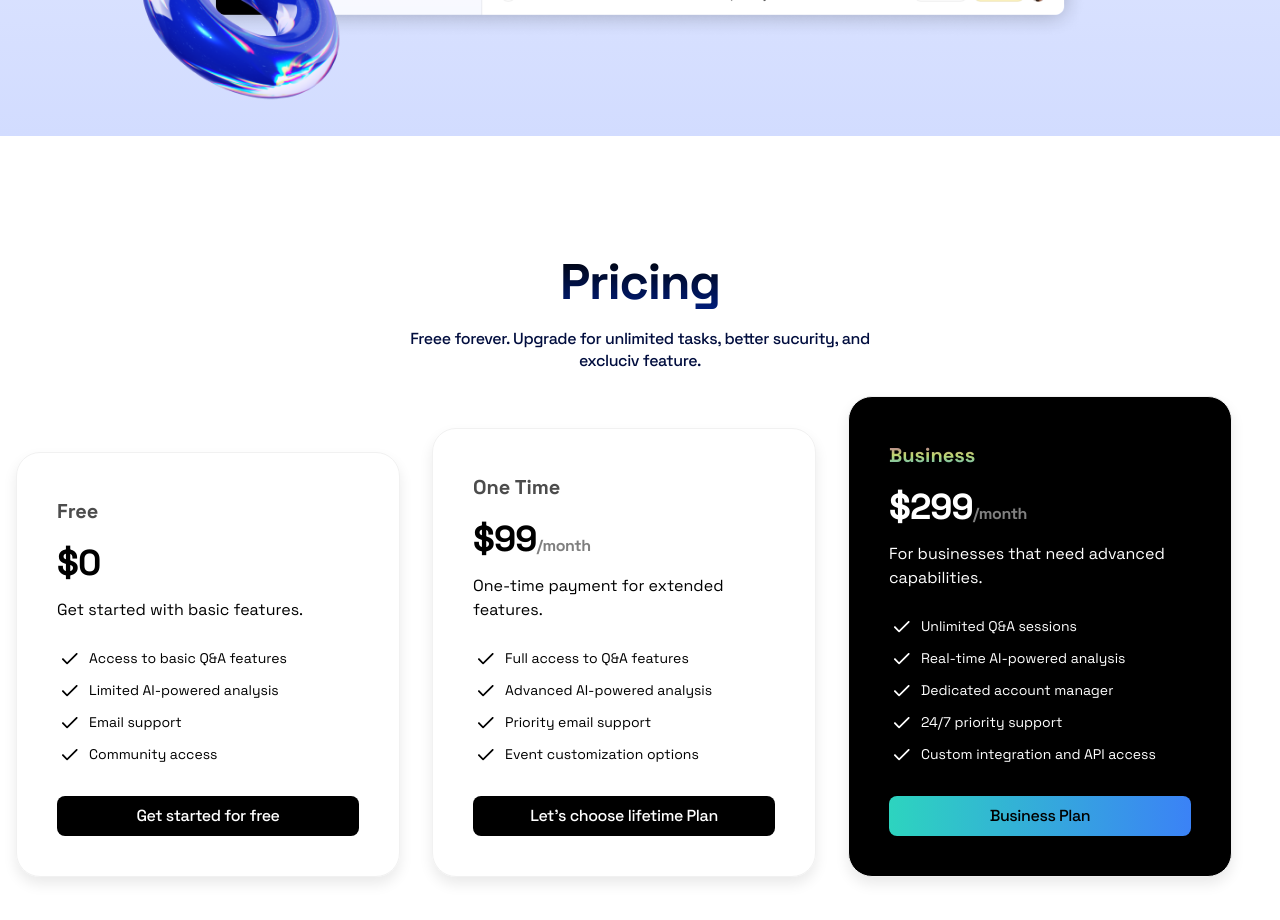
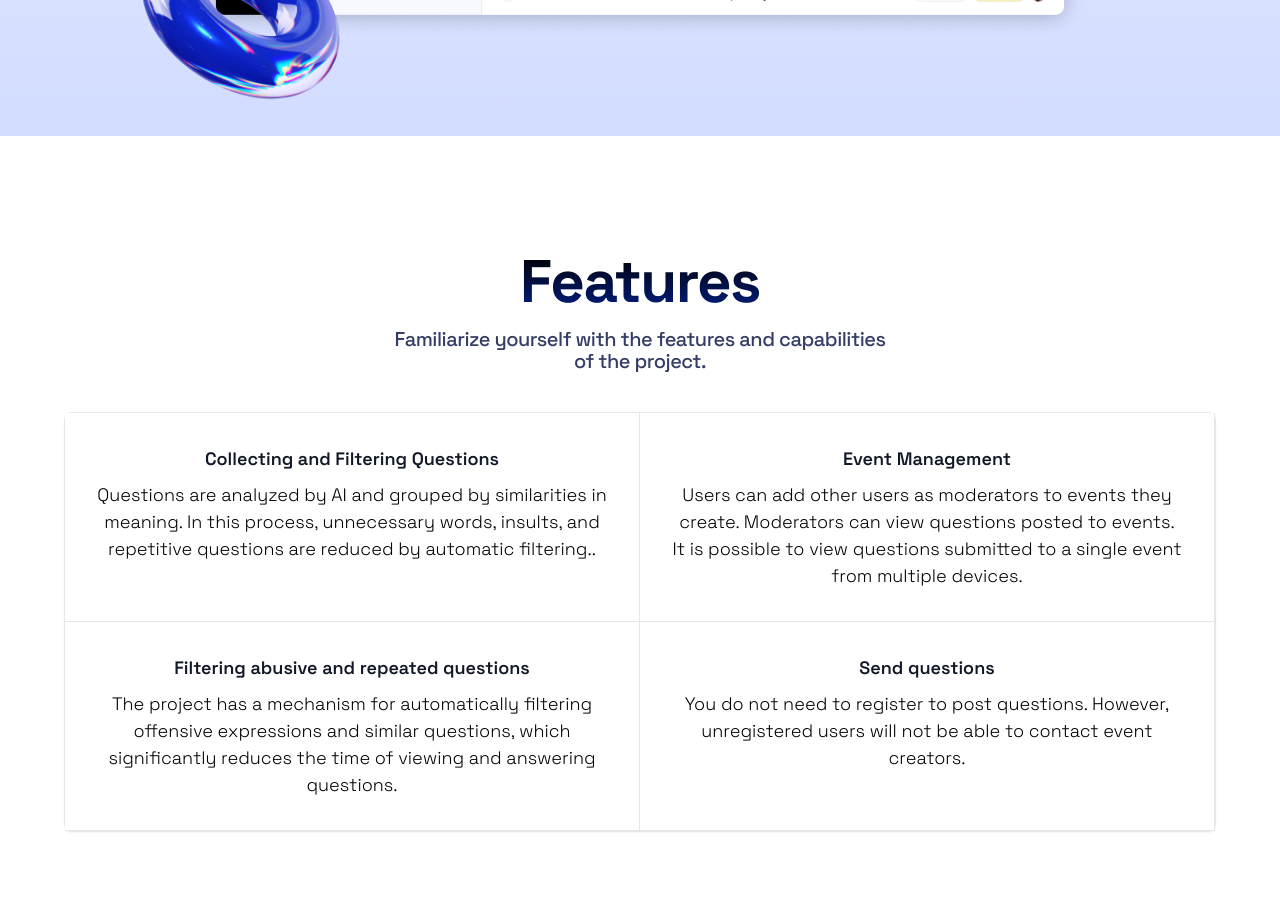
Before and after one commit to rustammdev/vue-quick-test-template, a Vue app: page / in a window 1280 px wide. Shown: the part 1780-2700 px from the top of the page. Built offline with nearby package versions, Linux system fonts and the light colour scheme.

Commit message:
features

```diff
--- /dev/null
+++ b/src/components/Features.vue
@@ -0,0 +1,58 @@
+<script setup>
+const features = [
+  {
+    title: "Collecting and Filtering Questions",
+    description:
+      "Questions are analyzed by AI and grouped by similarities in meaning. In this process, unnecessary words, insults, and repetitive questions are reduced by automatic filtering..",
+  },
+  {
+    title: "Event Management",
+    description:
+      "Users can add other users as moderators to events they create. Moderators can view questions posted to events. It is possible to view questions submitted to a single event from multiple devices.",
+  },
+  {
+    title: "Filtering abusive  and repeated questions",
+    description:
+      "The project has a mechanism for automatically filtering offensive expressions and similar questions, which significantly reduces the time of viewing and answering questions.",
+  },
+  {
+    title: "Send questions",
+    description:
+      "You do not need to register to post questions. However, unregistered users will not be able to contact event creators.",
+  },
+];
+</script>
+
+<template>
+  <section class="pt-24 pb-20">
+    <div class="container mx-auto max-w-6xl px-6 lg:px-0">
+      <h2
+        class="text-center font-bold text-3xl md:text-[50px] md:leading-[60px] tracking-tight bg-gradient-to-b from-black to-[#001E80] text-transparent bg-clip-text mt-5 w-[80%] mx-auto lg:w-full lg:text-6xl">
+        Features
+      </h2>
+      <p
+        class="text-center text-[18px] lg:text-[20px] leading-[22px] tracking-tight text-[#010D3E]/80 mt-4 w-[80%] mx-auto font-medium max-w-lg">
+        Familiarize yourself with the features and capabilities of the
+        project.
+      </p>
+
+      <div
+        class="grid mb-8 border border-gray-200 rounded-lg shadow-sm md:mb-12 md:grid-cols-2 mt-10">
+        <figure
+          v-for="(feature, index) in features"
+          :key="index"
+          class="flex flex-col justify-start text-center bg-white border-b md:border-e p-4 md:p-6 lg:p-8 cursor-pointer">
+          <blockquote class="max-w-2xl">
+            <h3 class="text-lg font-semibold text-gray-900">
+              {{ feature.title }}
+            </h3>
+            <p class="mt-2 lg:text-[18px]">
+              {{ feature.description }}
+            </p>
+          </blockquote>
+        </figure>
+      </div>
+    </div>
+  </section>
+</template>
+<style></style>
--- a/src/components/Hero.vue
+++ b/src/components/Hero.vue
@@ -25,7 +25,7 @@ import ArrawRight from "../assets/ArrowRIght.vue";
           <div
             class="flex gap-1 justify-center md:justify-start items-center mt-[30px]">
             <button
-              class="bg-black text-white px-4 py-2 font-medium rounded-lg tracking-tight inline-flex items-center justify-center">
+              class="bg-black hover:bg-black/80 text-white px-4 py-3 md:px-5 md:py-3 font-medium rounded-lg tracking-tight inline-flex items-center justify-center">
               Get for free
             </button>
             <button
@@ -64,7 +64,7 @@ import ArrawRight from "../assets/ArrowRIght.vue";
 .bg-gradient {
   background: radial-gradient(
     ellipse 200% 100% at bottom left,
-    #091a56,
+    #394368,
     #eaeeef
   );
 }
--- a/src/components/Pricing.vue
+++ b/src/components/Pricing.vue
@@ -12,11 +12,11 @@
       </p>
 
       <div
-        class="flex flex-col items-center lg:flex-row lg:items-end px-10 md:px-0">
+        class="flex flex-col items-center lg:flex-row lg:items-end justify-center px-10 md:px-0">
         <!-- Pricing card -->
         <div
-          v-for="plan in pricing"
-          :key="plan.plan"
+          v-for="(plan, index) in pricing"
+          :key="index"
           :class="
             twMerge(
               'p-10 border shadow-[0_7px_14px_#eaeaea] rounded-3xl my-6 mx-4 sm:border border-[#F1F1F1] max-w-sm w-full',
--- a/src/index.css
+++ b/src/index.css
@@ -8,5 +8,7 @@
   font-optical-sizing: auto;
   font-weight: 200;
   font-style: normal;
+}
+html {
   scroll-behavior: smooth;
 }
--- a/src/views/HomeView.vue
+++ b/src/views/HomeView.vue
@@ -3,12 +3,14 @@ import Header from "../components/Header.vue";
 import Hero from "../components/Hero.vue";
 import ProductShowCase from "../components/ProductShowCase.vue";
 import Pricing from "../components/Pricing.vue";
+import Features from "../components/Features.vue";
 </script>
 <template>
   <div>
     <Header />
     <Hero />
     <ProductShowCase />
+    <Features />
     <Pricing />
   </div>
 </template>
```
Also changed, not shown: src/assets/abstract-1.webp (added), src/assets/abstract-2.webp (added).
